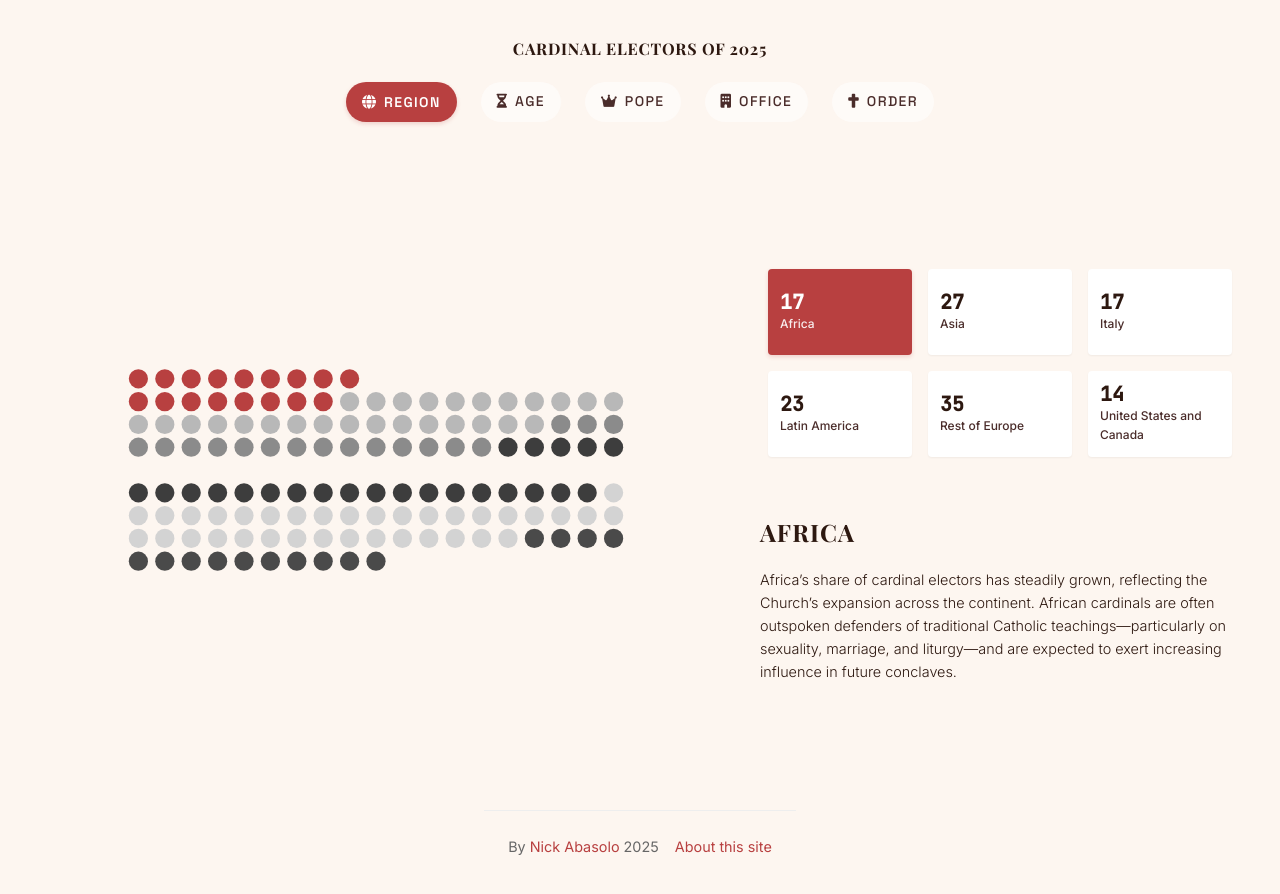
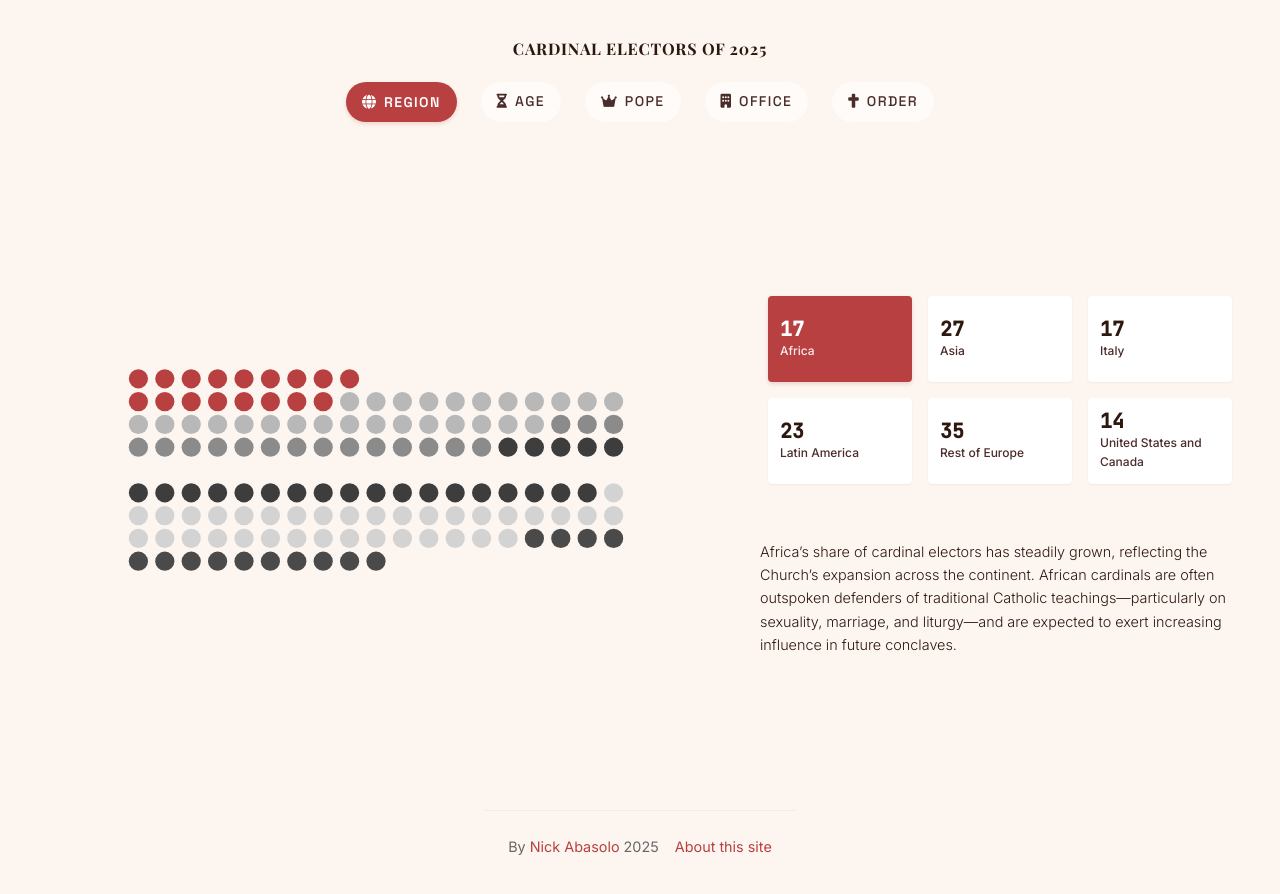
Before and after one commit to nickabasolo/Conclave2025, a plain HTML site: page index.html in a window 1280 px wide. Drawn offline with nearby package versions, Linux system fonts and the light colour scheme; a web font is replaced by a local one.

Commit message:
removed titles

```diff
--- a/script.js
+++ b/script.js
@@ -196,10 +196,7 @@ function renderCategoryCards() {
     if (currentHighlight === category) {
       card.classList.add('active');
       const description = descriptions[currentDimension]?.[category] || `Description for ${category}`;
-      descriptionText.innerHTML = `
-        <h2 class="description-title">${category}</h2>
-        <div class="description-content">${description}</div>
-      `;
+      descriptionText.innerHTML = `<div class="description-content">${description}</div>`;
     }
     categoryCards.appendChild(card);
   }
--- a/styles.css
+++ b/styles.css
@@ -323,18 +323,6 @@ h1 {
   width: 100%;
 }
 
-.description-title {
-  font-family: 'Playfair Display', serif;
-  font-size: 1.5rem;
-  font-weight: 700;
-  color: var(--primary-color);
-  margin: 0 0 1rem 0;
-  text-align: left;
-  letter-spacing: 0.05em;
-  text-transform: uppercase;
-  font-variant: small-caps;
-}
-
 .description-content {
   font-family: 'Inter', sans-serif;
   font-weight: 300;
```
